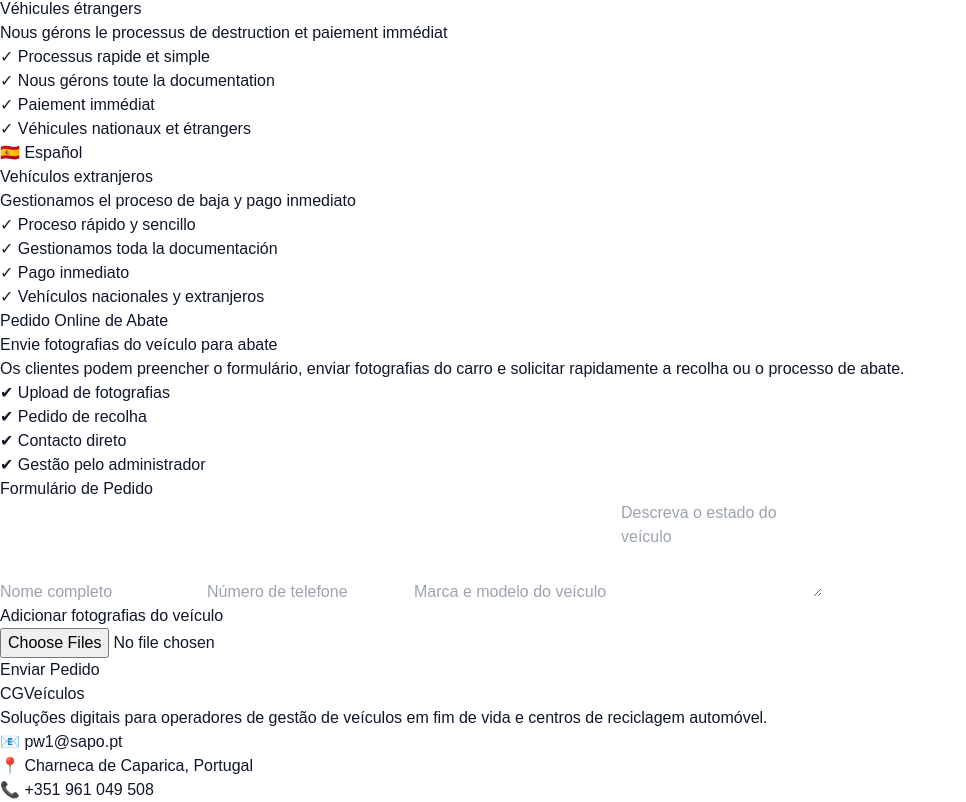
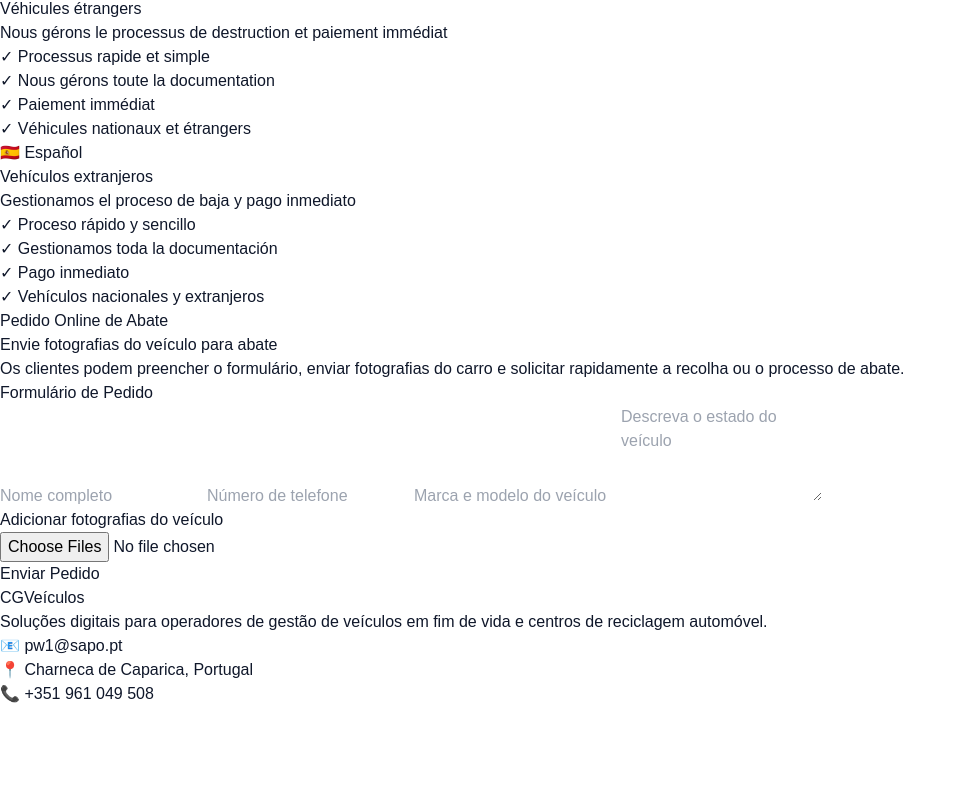
Before and after one commit to Geninho2004/site-abate, a React (Vite) app in the folder site-abate/: page / in a window 1280 px wide. Shown: the part 1623-2425 px from the top of the page, without its empty margins (0-966 px from the left). After the commit the page ends 2329 px from the top, so only its background shows below. Built offline with nearby package versions, Linux system fonts and the light colour scheme.

Commit message:
corrigir formulario netlify

```diff
--- a/site-abate/src/App.jsx
+++ b/site-abate/src/App.jsx
@@ -468,22 +468,23 @@ const indicadores = [
       <p className="text-slate-600 leading-relaxed mb-8">
         Os clientes podem preencher o formulário, enviar fotografias do carro e solicitar rapidamente a recolha ou o processo de abate.
       </p>
-
-            <div className="space-y-4">
-              <div className="rounded-2xl border border-emerald-100 bg-white p-5">
-                <p className="text-sm text-slate-500 mb-2">✔ Upload de fotografias</p>
-                <p className="text-sm text-slate-500 mb-2">✔ Pedido de recolha</p>
-                <p className="text-sm text-slate-500 mb-2">✔ Contacto direto</p>
-                <p className="block w-full max-w-full text-xs sm:text-sm text-slate-500 file:mr-3 file:rounded-full file:border-0 file:bg-white file:px-4 file:py-2 file:text-slate-700">✔ Gestão pelo administrador</p>
-              </div>
-            </div>
     </div>
 
     <div className="w-full max-w-full rounded-[2rem] border border-emerald-100 bg-white p-5 sm:p-8 shadow-2xl overflow-hidden">
       <h4 className="text-2xl font-bold mb-6">Formulário de Pedido</h4>
 
-            <div className="space-y-5">
+      <form
+        name="pedido-abate"
+        method="POST"
+        data-netlify="true"
+        encType="multipart/form-data"
+        onSubmit={handlePedido}
+        className="space-y-5"
+      >
+        <input type="hidden" name="form-name" value="pedido-abate" />
+
         <input
+          name="nome"
           value={formData.nome}
           onChange={(e) => setFormData({ ...formData, nome: e.target.value })}
           type="text"
@@ -492,6 +493,7 @@ const indicadores = [
         />
 
         <input
+          name="telefone"
           value={formData.telefone}
           onChange={(e) => setFormData({ ...formData, telefone: e.target.value })}
           type="tel"
@@ -500,6 +502,7 @@ const indicadores = [
         />
 
         <input
+          name="veiculo"
           value={formData.veiculo}
           onChange={(e) => setFormData({ ...formData, veiculo: e.target.value })}
           type="text"
@@ -508,6 +511,7 @@ const indicadores = [
         />
 
         <textarea
+          name="descricao"
           value={formData.descricao}
           onChange={(e) => setFormData({ ...formData, descricao: e.target.value })}
           placeholder="Descreva o estado do veículo"
@@ -516,8 +520,12 @@ const indicadores = [
         />
 
         <div className="rounded-2xl border-2 border-dashed border-emerald-200 bg-emerald-50 p-5 sm:p-8 text-center overflow-hidden">
-                <p className="text-slate-600 mb-3">Adicionar fotografias do veículo</p>
+          <p className="text-slate-600 mb-3">
+            Adicionar fotografias do veículo
+          </p>
+
           <input
+            name="fotos"
             type="file"
             multiple
             onChange={(e) => setFormData({
@@ -535,7 +543,7 @@ const indicadores = [
         </div>
 
         <button
-                onClick={handlePedido}
+          type="submit"
           className="w-full rounded-2xl bg-emerald-500 px-6 py-4 text-lg font-bold text-slate-950 hover:bg-emerald-400 transition"
         >
           Enviar Pedido
@@ -551,7 +559,7 @@ const indicadores = [
             </p>
           </div>
         )}
-            </div>
+      </form>
     </div>
   </div>
 </section>
```
Lines whose indentation alone changed are shown as unchanged.
